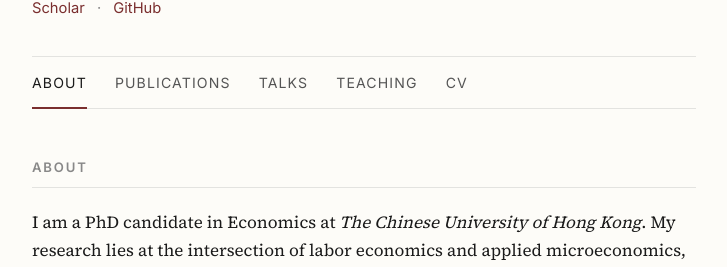
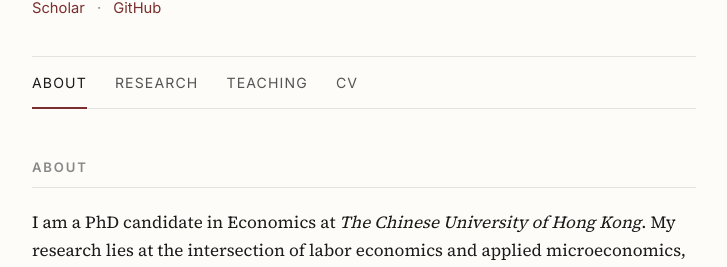
Before and after one commit to yangyi-deng/yangyi-deng.github.io, a Jekyll site: the page built from index.html, in a window 1280 px wide, cut to the strip 214-481 px from the top of the page. Shown: the whole strip, without its empty margins (276-1003 px from the left). Built offline with Jekyll 4.4.1, drawn with Linux system fonts in a browser that asks for light colours.

Commit message:
Update nav.html

```diff
--- a/_includes/nav.html
+++ b/_includes/nav.html
@@ -1,7 +1,6 @@
 <nav class="page-nav" aria-label="Main navigation">
   <a href="{{ '/' | relative_url }}"{% if page.nav == 'about' %} aria-current="page"{% endif %}>About</a>
-  <a href="{{ '/publications/' | relative_url }}"{% if page.nav == 'publications' %} aria-current="page"{% endif %}>Publications</a>
-  <a href="{{ '/talks/' | relative_url }}"{% if page.nav == 'talks' %} aria-current="page"{% endif %}>Talks</a>
+  <a href="{{ '/publications/' | relative_url }}"{% if page.nav == 'publications' %} aria-current="page"{% endif %}>Research</a>
   <a href="{{ '/teaching/' | relative_url }}"{% if page.nav == 'teaching' %} aria-current="page"{% endif %}>Teaching</a>
   <a href="{{ '/cv/' | relative_url }}"{% if page.nav == 'cv' %} aria-current="page"{% endif %}>CV</a>
 </nav>
```
